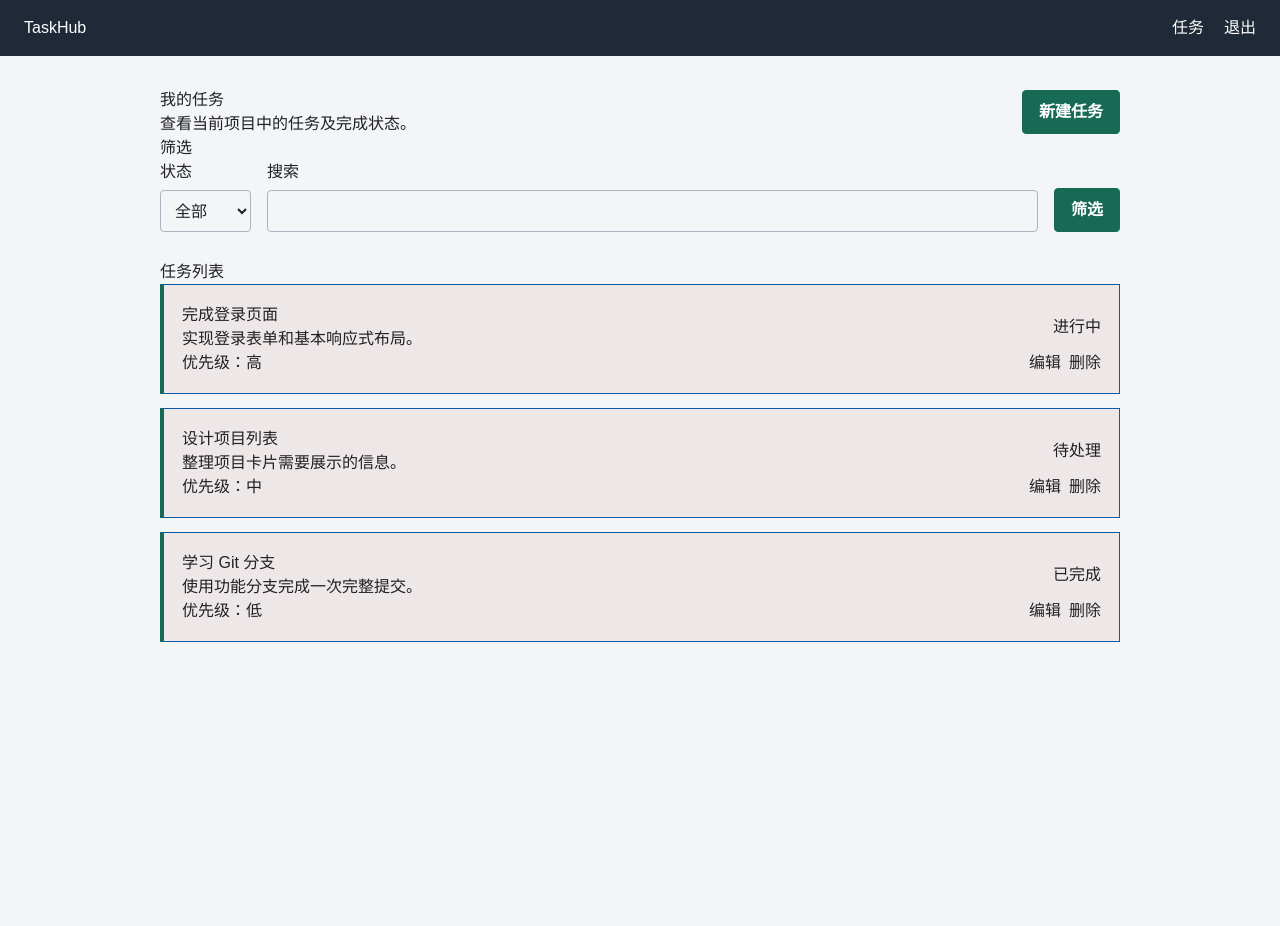
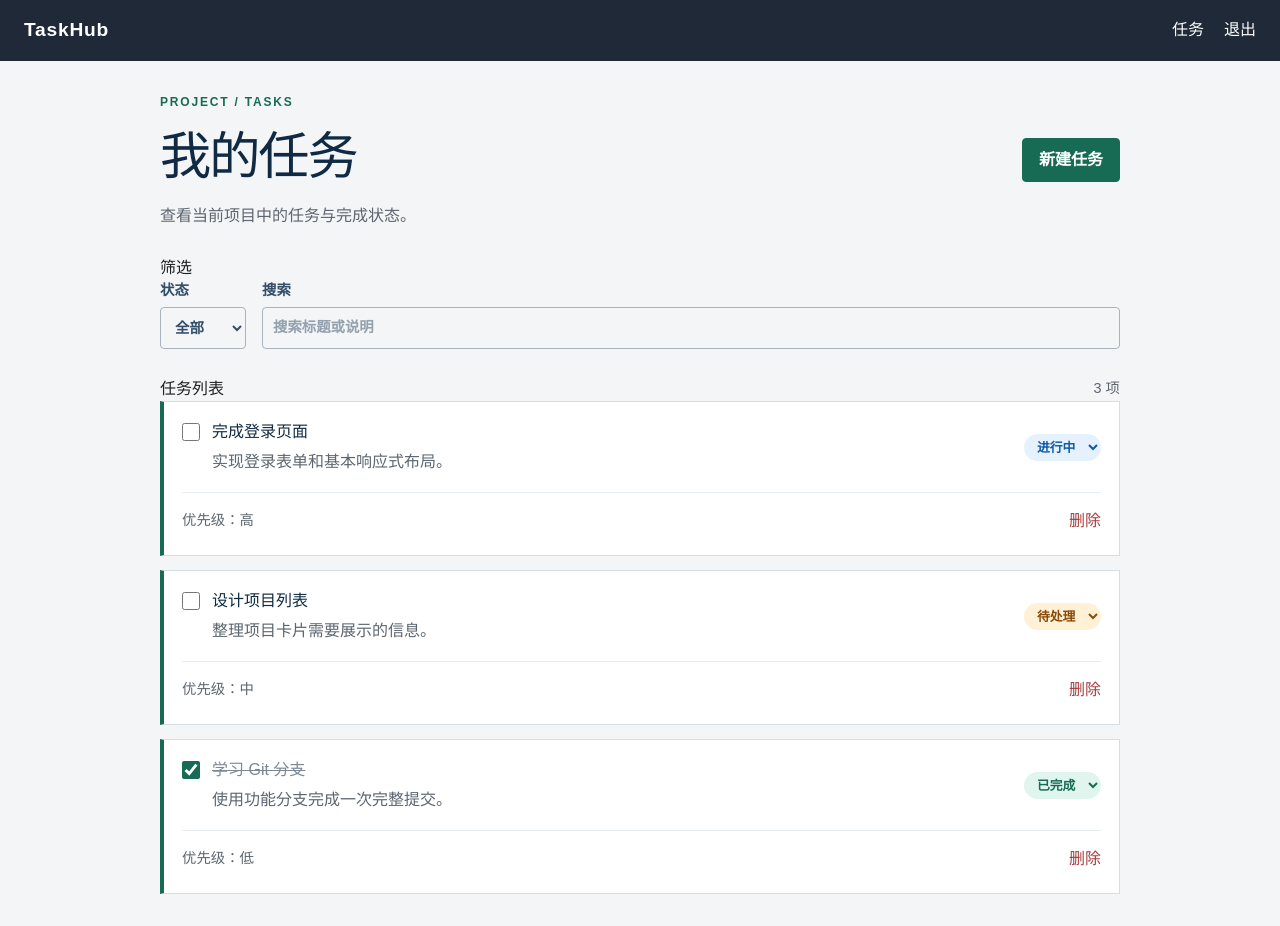
Before and after one commit to mtyfcc/taskhub, a Next.js app: page /tasks in a window 1280 px wide. Before the commit the page ends 800 px from the top, so only its background shows below. Built offline with nearby package versions, Linux system fonts and the light colour scheme.

Commit message:
feat: improve task list page

```diff
--- a/app/tasks/page.tsx
+++ b/app/tasks/page.tsx
@@ -1,45 +1,168 @@
 "use client";
 
 import Link from "next/link";
-    import { FormEvent, useState } from "react";
+import { FormEvent, useMemo, useState } from "react";
 import styles from "./tasks.module.css";
 
-    const tasks = [
+type Status = "todo" | "doing" | "done";
+type Filter = "all" | Status;
+
+type Task = {
+  id: number;
+  title: string;
+  description: string;
+  status: Status;
+  priority: "高" | "中" | "低";
+};
+
+const initialTasks: Task[] = [
   {
     id: 1,
     title: "完成登录页面",
     description: "实现登录表单和基本响应式布局。",
-        status: "进行中",
-        statusValue: "doing",
+    status: "doing",
     priority: "高",
   },
   {
     id: 2,
     title: "设计项目列表",
     description: "整理项目卡片需要展示的信息。",
-        status: "待处理",
-        statusValue: "todo",
+    status: "todo",
     priority: "中",
   },
   {
     id: 3,
     title: "学习 Git 分支",
     description: "使用功能分支完成一次完整提交。",
-        status: "已完成",
-        statusValue: "done",
+    status: "done",
     priority: "低",
   },
 ];
 
+const statusLabels: Record<Status, string> = {
+  todo: "待处理",
+  doing: "进行中",
+  done: "已完成",
+};
+
+function TaskForm({
+  onAdd,
+}: {
+  onAdd: (title: string, description: string, status: Status) => void;
+}) {
+  const [title, setTitle] = useState("");
+  const [description, setDescription] = useState("");
+  const [status, setStatus] = useState<Status>("todo");
+
+  function handleSubmit(event: FormEvent<HTMLFormElement>) {
+    event.preventDefault();
+    if (!title.trim()) return;
+
+    onAdd(title, description, status);
+    setTitle("");
+    setDescription("");
+    setStatus("todo");
+  }
+
+  return (
+    <form className={styles.taskForm} onSubmit={handleSubmit}>
+      <label>
+        任务名称
+        <input
+          required
+          value={title}
+          onChange={(event) => setTitle(event.target.value)}
+          placeholder="例如：整理产品需求"
+        />
+      </label>
+      <label>
+        任务说明
+        <input
+          value={description}
+          onChange={(event) => setDescription(event.target.value)}
+          placeholder="补充任务的交付标准"
+        />
+      </label>
+      <label>
+        状态
+        <select value={status} onChange={(event) => setStatus(event.target.value as Status)}>
+          <option value="todo">待处理</option>
+          <option value="doing">进行中</option>
+          <option value="done">已完成</option>
+        </select>
+      </label>
+      <button className={styles.primaryButton} type="submit">
+        添加任务
+      </button>
+    </form>
+  );
+}
+
+function TaskItem({
+  task,
+  onToggle,
+  onStatusChange,
+  onDelete,
+}: {
+  task: Task;
+  onToggle: (id: number) => void;
+  onStatusChange: (id: number, status: Status) => void;
+  onDelete: (id: number) => void;
+}) {
+  return (
+    <li>
+      <article className={styles.taskCard}>
+        <header className={styles.taskHeader}>
+          <div className={styles.taskTitle}>
+            <input
+              aria-label={`标记“${task.title}”`}
+              checked={task.status === "done"}
+              onChange={() => onToggle(task.id)}
+              type="checkbox"
+            />
+            <div>
+              <h3 className={task.status === "done" ? styles.completed : undefined}>
+                {task.title}
+              </h3>
+              <p>{task.description || "暂无说明"}</p>
+            </div>
+          </div>
+          <label className={`${styles.status} ${styles[task.status]}`}>
+            <span className={styles.srOnly}>任务状态</span>
+            <select
+              aria-label={`设置“${task.title}”的状态`}
+              value={task.status}
+              onChange={(event) => onStatusChange(task.id, event.target.value as Status)}
+            >
+              <option value="todo">待处理</option>
+              <option value="doing">进行中</option>
+              <option value="done">已完成</option>
+            </select>
+          </label>
+        </header>
+
+        <footer className={styles.taskFooter}>
+          <p>优先级：{task.priority}</p>
+          <button className={styles.textButton} onClick={() => onDelete(task.id)} type="button">
+            删除
+          </button>
+        </footer>
+      </article>
+    </li>
+  );
+}
+
 export default function TasksPage() {
-    const [selectedStatus, setSelectedStatus] = useState("all");
+  const [tasks, setTasks] = useState(initialTasks);
+  const [filter, setFilter] = useState<Filter>("all");
   const [keyword, setKeyword] = useState("");
-    const [filters, setFilters] = useState({ status: "all", keyword: "" });
+  const [showForm, setShowForm] = useState(false);
 
-    const filteredTasks = tasks.filter((task) => {
-        const matchesStatus =
-        filters.status === "all" || task.statusValue === filters.status;
-        const normalizedKeyword = filters.keyword.toLocaleLowerCase();
+  const visibleTasks = useMemo(() => {
+    const normalizedKeyword = keyword.trim().toLocaleLowerCase();
+
+    return tasks.filter((task) => {
+      const matchesStatus = filter === "all" || task.status === filter;
       const matchesKeyword =
         normalizedKeyword === "" ||
         task.title.toLocaleLowerCase().includes(normalizedKeyword) ||
@@ -47,10 +170,40 @@
 
       return matchesStatus && matchesKeyword;
     });
+  }, [filter, keyword, tasks]);
 
-    function handleFilter(event: FormEvent<HTMLFormElement>) {
-        event.preventDefault();
-        setFilters({ status: selectedStatus, keyword: keyword.trim() });
+  function addTask(title: string, description: string, status: Status) {
+    setTasks((currentTasks) => [
+      ...currentTasks,
+      {
+        id: Date.now(),
+        title: title.trim(),
+        description: description.trim(),
+        status,
+        priority: "中",
+      },
+    ]);
+    setShowForm(false);
+  }
+
+  function toggleTask(id: number) {
+    setTasks((currentTasks) =>
+      currentTasks.map((task) =>
+        task.id === id
+          ? { ...task, status: task.status === "done" ? "todo" : "done" }
+          : task,
+      ),
+    );
+  }
+
+  function changeTaskStatus(id: number, status: Status) {
+    setTasks((currentTasks) =>
+      currentTasks.map((task) => (task.id === id ? { ...task, status } : task)),
+    );
+  }
+
+  function deleteTask(id: number) {
+    setTasks((currentTasks) => currentTasks.filter((task) => task.id !== id));
   }
 
   return (
@@ -59,7 +212,6 @@
         <Link className={styles.brand} href="/">
           TaskHub
         </Link>
-
         <nav aria-label="主导航">
           <ul className={styles.navigation}>
             <li>
@@ -75,74 +227,60 @@
       <main className={styles.page}>
         <header className={styles.pageHeader}>
           <div>
+            <p className={styles.eyebrow}>PROJECT / TASKS</p>
             <h1>我的任务</h1>
-                <p>查看当前项目中的任务及完成状态。</p>
+            <p>查看当前项目中的任务与完成状态。</p>
           </div>
-
-            <button className={styles.primaryButton} type="button">
-                新建任务
+          <button
+            className={styles.primaryButton}
+            onClick={() => setShowForm((isOpen) => !isOpen)}
+            type="button"
+          >
+            {showForm ? "收起表单" : "新建任务"}
           </button>
         </header>
 
+        {showForm && <TaskForm onAdd={addTask} />}
+
         <section aria-labelledby="filters-heading">
           <h2 id="filters-heading">筛选</h2>
-
-            <form className={styles.toolbar} onSubmit={handleFilter}>
+          <div className={styles.toolbar}>
             <label>
               状态
-                <select
-                    name="status"
-                    value={selectedStatus}
-                    onChange={(event) => setSelectedStatus(event.target.value)}
-                >
+              <select value={filter} onChange={(event) => setFilter(event.target.value as Filter)}>
                 <option value="all">全部</option>
                 <option value="todo">待处理</option>
                 <option value="doing">进行中</option>
                 <option value="done">已完成</option>
               </select>
             </label>
-
             <label className={styles.search}>
               搜索
               <input
-                    name="keyword"
                 type="search"
                 value={keyword}
                 onChange={(event) => setKeyword(event.target.value)}
+                placeholder="搜索标题或说明"
               />
             </label>
-
-                <button className={styles.primaryButton} type="submit">
-                筛选
-                </button>
-            </form>
+          </div>
         </section>
 
         <section aria-labelledby="task-list-heading">
+          <div className={styles.sectionHeading}>
             <h2 id="task-list-heading">任务列表</h2>
-
-            {filteredTasks.length > 0 ? (
+            <span>{visibleTasks.length} 项</span>
+          </div>
+          {visibleTasks.length > 0 ? (
             <ul className={styles.taskList}>
-                {filteredTasks.map((task) => (
-                    <li key={task.id}>
-                    <article className={styles.taskCard}>
-                        <header className={styles.taskHeader}>
-                        <div>
-                            <h3>{task.title}</h3>
-                            <p>{task.description}</p>
-                        </div>
-                        <span>{task.status}</span>
-                        </header>
-
-                        <footer className={styles.taskFooter}>
-                        <p>优先级：{task.priority}</p>
-                        <div className={styles.actions}>
-                            <button type="button">编辑</button>
-                            <button type="button">删除</button>
-                        </div>
-                        </footer>
-                    </article>
-                    </li>
+              {visibleTasks.map((task) => (
+                <TaskItem
+                  key={task.id}
+                  task={task}
+                  onToggle={toggleTask}
+                  onStatusChange={changeTaskStatus}
+                  onDelete={deleteTask}
+                />
               ))}
             </ul>
           ) : (
--- a/app/tasks/tasks.module.css
+++ b/app/tasks/tasks.module.css
@@ -2,9 +2,11 @@
 .pageHeader,
 .taskHeader,
 .taskFooter,
-    .actions,
+.taskTitle,
 .toolbar,
-    .navigation {
+.taskForm,
+.navigation,
+.sectionHeading {
   display: flex;
 }
 
@@ -22,6 +24,12 @@
   text-decoration: none;
 }
 
+.brand {
+  font-size: 1.2rem;
+  font-weight: 800;
+  letter-spacing: 0.04em;
+}
+
 .navigation {
   gap: 20px;
   margin: 0;
@@ -36,22 +44,65 @@
 
 .pageHeader,
 .taskHeader,
-    .taskFooter {
+.taskFooter,
+.sectionHeading {
   align-items: center;
   justify-content: space-between;
   gap: 16px;
 }
 
-    .toolbar {
+.pageHeader {
+  margin-bottom: 28px;
+}
+
+.pageHeader h1,
+.pageHeader p,
+.sectionHeading h2,
+.taskHeader h3,
+.taskFooter p {
+  margin: 0;
+}
+
+.pageHeader h1 {
+  color: #102a43;
+  font-size: clamp(2rem, 4vw, 3.4rem);
+  letter-spacing: -0.04em;
+}
+
+.pageHeader p {
+  margin-top: 8px;
+  color: #5d6670;
+}
+
+.eyebrow {
+  margin: 0 0 8px !important;
+  color: #176b55 !important;
+  font-size: 0.75rem;
+  font-weight: 800;
+  letter-spacing: 0.15em;
+}
+
+.toolbar,
+.taskForm {
   align-items: end;
   flex-wrap: wrap;
   gap: 16px;
   margin-bottom: 28px;
 }
 
-    .toolbar label {
+.taskForm {
+  padding: 18px;
+  border: 1px solid #d5dde5;
+  background: white;
+}
+
+.toolbar label,
+.taskForm label {
   display: grid;
   gap: 6px;
+  color: #334e68;
+  font-size: 0.9rem;
+  font-weight: 700;
 }
 
 .search {
@@ -60,12 +111,23 @@
 }
 
 .toolbar input,
-    .toolbar select {
+.toolbar select,
+.taskForm input {
   min-height: 42px;
   padding: 8px 10px;
   border: 1px solid #aab4bf;
   border-radius: 4px;
   font: inherit;
+}
+
+.taskForm label:first-child {
+  flex: 1;
+  min-width: 220px;
+}
+
+.taskForm label:nth-child(2) {
+  flex: 2;
+  min-width: 260px;
 }
 
 .primaryButton {
@@ -84,9 +146,22 @@
   background: #115441;
 }
 
-    .primaryButton:focus-visible {
+.primaryButton:focus-visible,
+.textButton:focus-visible,
+.toolbar input:focus-visible,
+.toolbar select:focus-visible,
+.taskForm input:focus-visible {
   outline: 3px solid #b9dfd4;
   outline-offset: 2px;
+}
+
+.sectionHeading {
+  margin-top: 28px;
+}
+
+.sectionHeading span {
+  color: #5d6670;
+  font-size: 0.9rem;
 }
 
 .taskList {
@@ -98,20 +173,94 @@
 
 .taskCard {
   padding: 18px;
-    border: 1px solid #0d5aa7;
+  border: 1px solid #d5dde5;
   border-left: 4px solid #176b55;
-    background: rgb(238, 231, 231);
+  background: white;
   overflow-wrap: anywhere;
 }
 
-    .taskHeader h3,
-    .taskFooter p {
-    margin: 0;
+.taskTitle {
+  align-items: flex-start;
+  gap: 12px;
 }
 
-    .actions {
-    flex-wrap: wrap;
-    gap: 8px;
+.taskTitle input {
+  width: 18px;
+  height: 18px;
+  margin-top: 3px;
+  accent-color: #176b55;
+}
+
+.taskHeader h3 {
+  color: #102a43;
+}
+
+.taskHeader p {
+  margin: 6px 0 0;
+  color: #5d6670;
+}
+
+.completed {
+  color: #7b8794 !important;
+  text-decoration: line-through;
+}
+
+.status {
+  flex: none;
+  border-radius: 999px;
+  font-size: 0.8rem;
+  font-weight: 700;
+}
+
+.status select {
+  padding: 5px 9px;
+  border: 0;
+  border-radius: inherit;
+  color: inherit;
+  background: transparent;
+  font: inherit;
+  font-weight: inherit;
+  cursor: pointer;
+}
+
+.status select:focus-visible {
+  outline: 2px solid currentColor;
+  outline-offset: 2px;
+}
+
+.todo {
+  color: #8a4b08;
+  background: #fff1d6;
+}
+
+.doing {
+  color: #0d5aa7;
+  background: #e5f1ff;
+}
+
+.done {
+  color: #176b55;
+  background: #dff5ed;
+}
+
+.taskFooter {
+  margin-top: 18px;
+  padding-top: 12px;
+  border-top: 1px solid #e8edf2;
+}
+
+.taskFooter p {
+  color: #5d6670;
+  font-size: 0.9rem;
+}
+
+.textButton {
+  padding: 4px 0;
+  border: 0;
+  color: #a33a3a;
+  background: transparent;
+  font: inherit;
+  cursor: pointer;
 }
 
 .emptyState {
@@ -120,6 +269,18 @@
   color: #5d6670;
   background: white;
   text-align: center;
+}
+
+.srOnly {
+  position: absolute;
+  width: 1px;
+  height: 1px;
+  padding: 0;
+  margin: -1px;
+  overflow: hidden;
+  clip: rect(0, 0, 0, 0);
+  white-space: nowrap;
+  border: 0;
 }
 
 @media (max-width: 640px) {
@@ -135,21 +296,21 @@
     flex-wrap: wrap;
   }
 
-    .toolbar {
+  .toolbar,
+  .taskForm {
     align-items: stretch;
     flex-direction: column;
   }
 
-    .search {
+  .search,
+  .taskForm label:first-child,
+  .taskForm label:nth-child(2) {
     min-width: 0;
-    }
-
-    .actions button {
-        flex: 1;
+    width: 100%;
   }
 
   .pageHeader .primaryButton,
-    .toolbar .primaryButton {
+  .taskForm .primaryButton {
     width: 100%;
   }
 }
```
Lines whose indentation alone changed are shown as unchanged.
